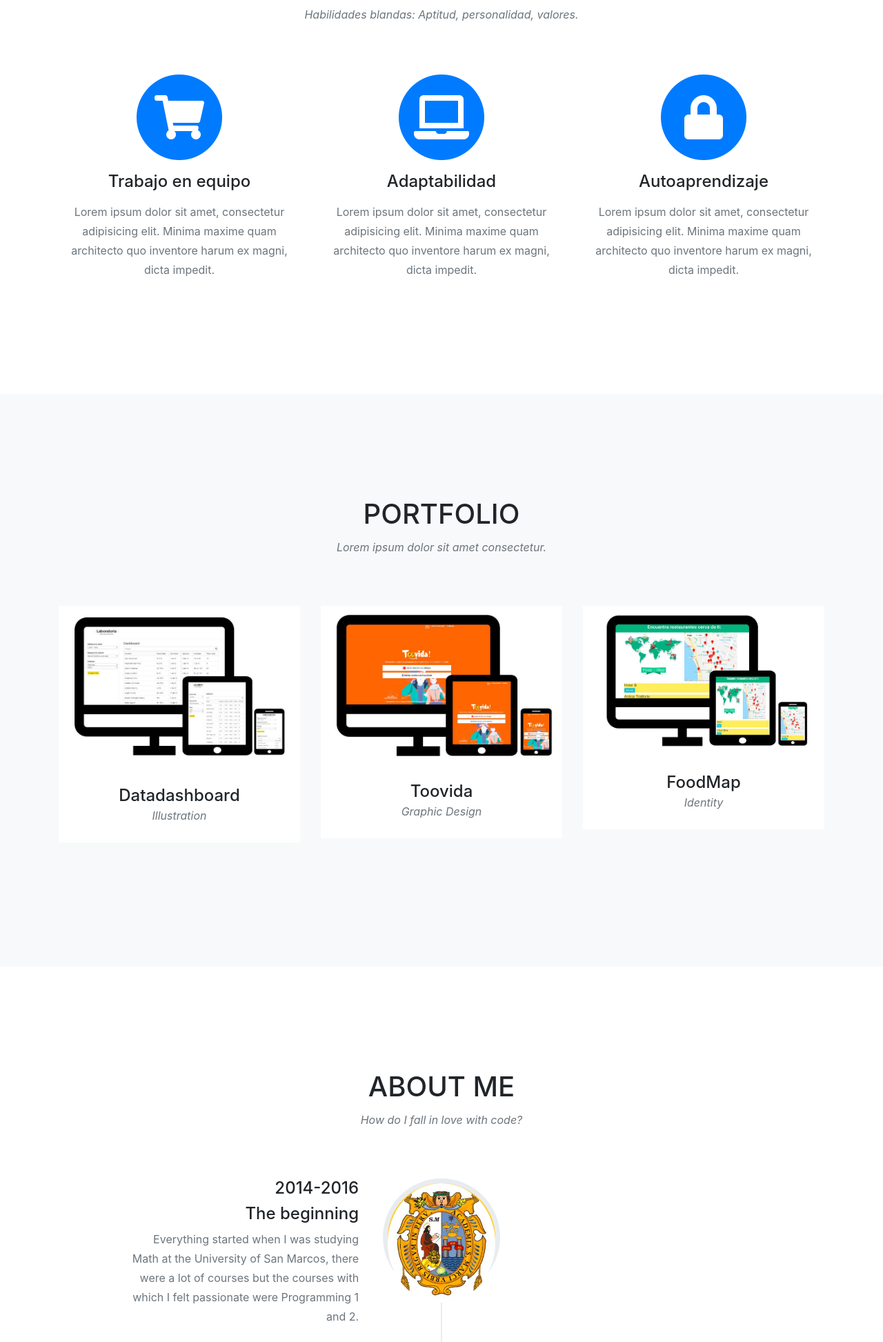
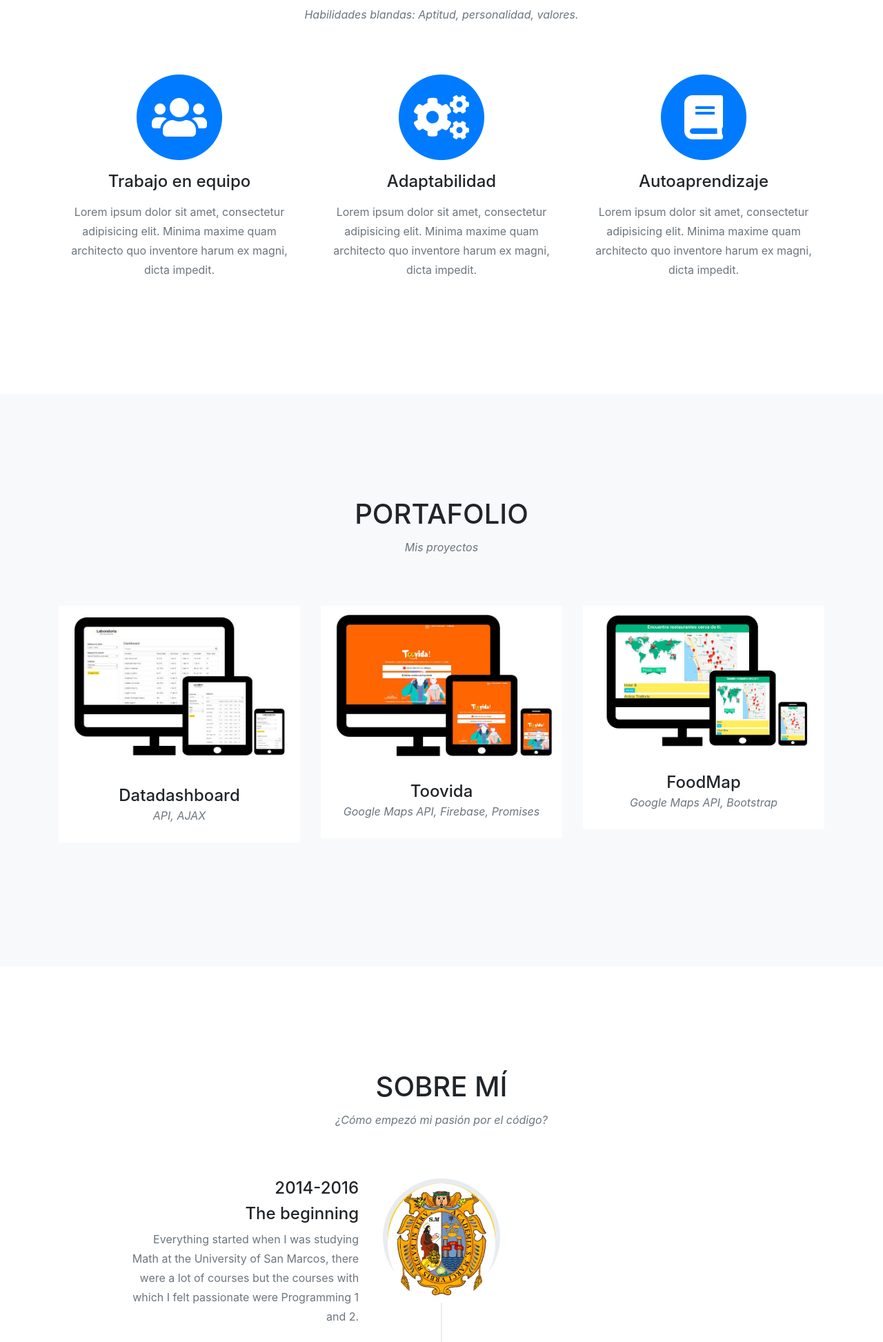
Before and after one commit to FiorellaEffio/Portafolio, a website with bundled scripts: page index.html in a window 1280 px wide. Shown: the part 1001-2946 px from the top of the page at 69% size. Built offline with nearby package versions, Linux system fonts and the light colour scheme; files whose address does not match are found by name; a web font is replaced by a local one.

Commit message:
iconos soft-skills

```diff
--- a/index.html
+++ b/index.html
@@ -101,7 +101,7 @@
           <div class="col-md-4">
             <span class="fa-stack fa-4x">
               <i class="fas fa-circle fa-stack-2x text-primary"></i>
-              <i class="fas fa-shopping-cart fa-stack-1x fa-inverse"></i>
+              <i class="fas fa-users fa-stack-1x fa-inverse"></i>
             </span>
             <h4 class="service-heading">
               <span class="spanish">Trabajo en equipo</span>
@@ -112,7 +112,7 @@
           <div class="col-md-4">
             <span class="fa-stack fa-4x">
               <i class="fas fa-circle fa-stack-2x text-primary"></i>
-              <i class="fas fa-laptop fa-stack-1x fa-inverse"></i>
+              <i class="fas fa-cogs fa-stack-1x fa-inverse"></i>
             </span>
             <h4 class="service-heading">
               <span class="spanish">Adaptabilidad</span>
@@ -123,7 +123,7 @@
           <div class="col-md-4">
             <span class="fa-stack fa-4x">
               <i class="fas fa-circle fa-stack-2x text-primary"></i>
-              <i class="fas fa-lock fa-stack-1x fa-inverse"></i>
+              <i class="fas fa-book fa-stack-1x fa-inverse"></i>
             </span>
             <h4 class="service-heading">
               <span class="spanish">Autoaprendizaje</span>
@@ -140,8 +140,14 @@
       <div class="container">
         <div class="row">
           <div class="col-lg-12 text-center">
-            <h2 class="section-heading text-uppercase">Portfolio</h2>
-            <h3 class="section-subheading text-muted">Lorem ipsum dolor sit amet consectetur.</h3>
+            <h2 class="section-heading text-uppercase">
+              <span class="spanish">Portafolio</span>
+              <span class="english">Portfolio</span>
+            </h2>
+            <h3 class="section-subheading text-muted">
+              <span class="spanish">Mis proyectos</span>
+              <span class="english">My projects</span>
+            </h3>
           </div>
         </div>
         <div class="row">
@@ -156,7 +162,7 @@
             </a>
             <div class="portfolio-caption">
               <h4>Datadashboard</h4>
-              <p class="text-muted">Illustration</p>
+              <p class="text-muted">API, AJAX</p>
             </div>
           </div>
           <div class="col-md-4 col-sm-6 portfolio-item">
@@ -170,7 +176,7 @@
             </a>
             <div class="portfolio-caption">
               <h4>Toovida</h4>
-              <p class="text-muted">Graphic Design</p>
+              <p class="text-muted">Google Maps API, Firebase, Promises</p>
             </div>
           </div>
           <div class="col-md-4 col-sm-6 portfolio-item">
@@ -184,7 +190,7 @@
             </a>
             <div class="portfolio-caption">
               <h4>FoodMap</h4>
-              <p class="text-muted">Identity</p>
+              <p class="text-muted">Google Maps API, Bootstrap</p>
             </div>
           </div>
         </div>
@@ -196,8 +202,14 @@
       <div class="container">
         <div class="row">
           <div class="col-lg-12 text-center">
-            <h2 class="section-heading text-uppercase">About Me</h2>
-            <h3 class="section-subheading text-muted">How do I fall in love with code?</h3>
+            <h2 class="section-heading text-uppercase">
+              <span class="spanish">Sobre mí</span>
+              <span class="english">About Me</span>
+            </h2>
+            <h3 class="section-subheading text-muted">
+              <span class="spanish">¿Cómo empezó mi pasión por el código?</span>
+              <span class="english">How do I fall in love with code?</span>
+            </h3>
           </div>
         </div>
         <div class="row">
@@ -296,7 +308,10 @@
       <div class="container">
         <div class="row">
           <div class="col-lg-12 text-center">
-            <h2 class="section-heading text-uppercase">My achievements</h2>
+            <h2 class="section-heading text-uppercase">
+              <span class="spanish">Mis logros</span>
+              <span class="english">My achievements</span>
+            </h2>
             <h3 class="section-subheading text-muted">Lorem ipsum dolor sit amet consectetur.</h3>
           </div>
         </div>
@@ -454,7 +469,10 @@
                 </a>
               </li>
               <li class="list-inline-item">
-                <a href="https://www.linkedin.com/in/fiorella-effio-saldivar/" target="_blank">
+                <a class="spanish" href="https://www.linkedin.com/in/fiorella-effio-saldivar/" target="_blank">
+                  <i class="fab fa-linkedin-in"></i>
+                </a>
+                <a class="english" href="https://www.linkedin.com/in/fiorella-effio-saldivar/?locale=en_US" target="_blank">
                   <i class="fab fa-linkedin-in"></i>
                 </a>
               </li>
```
